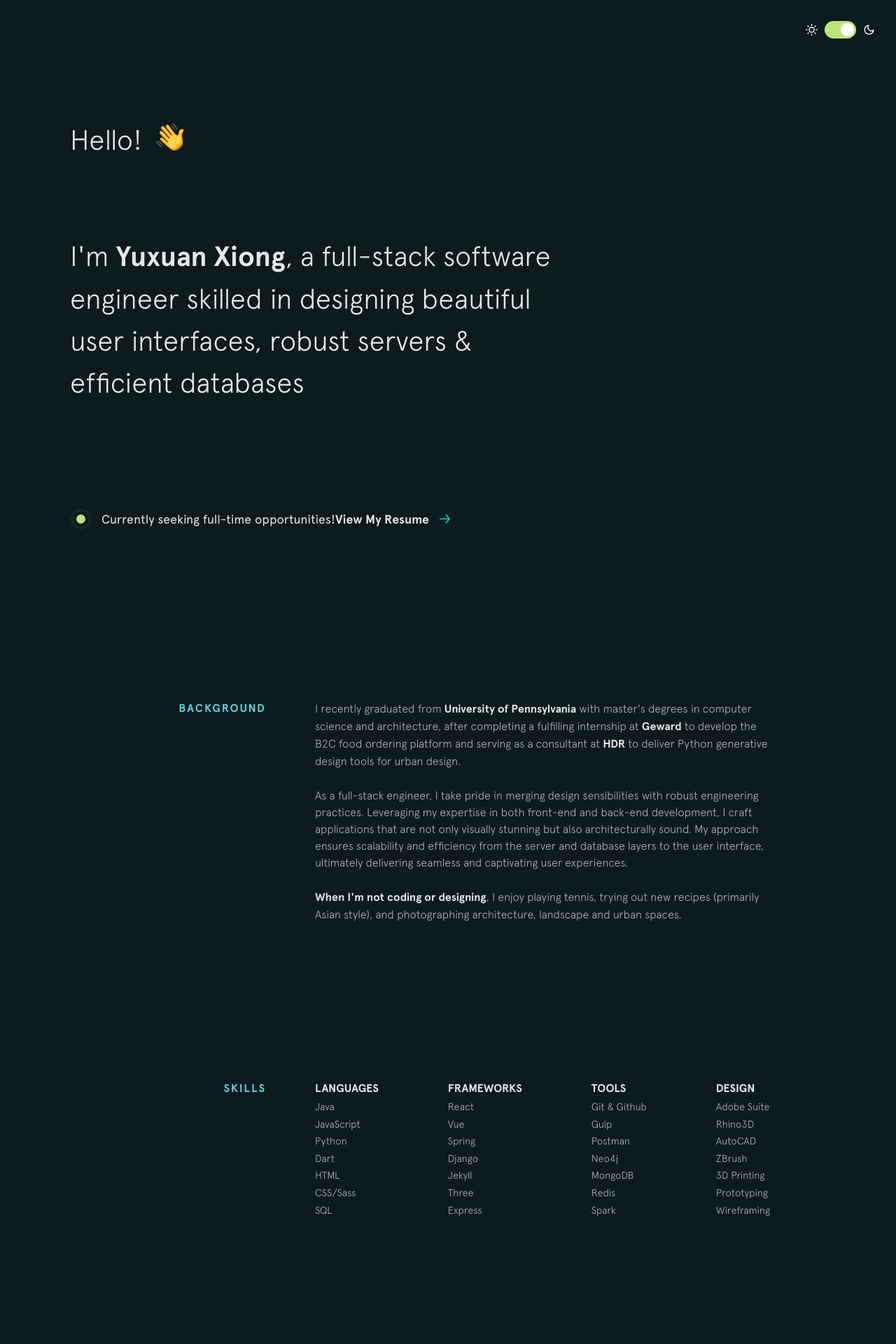
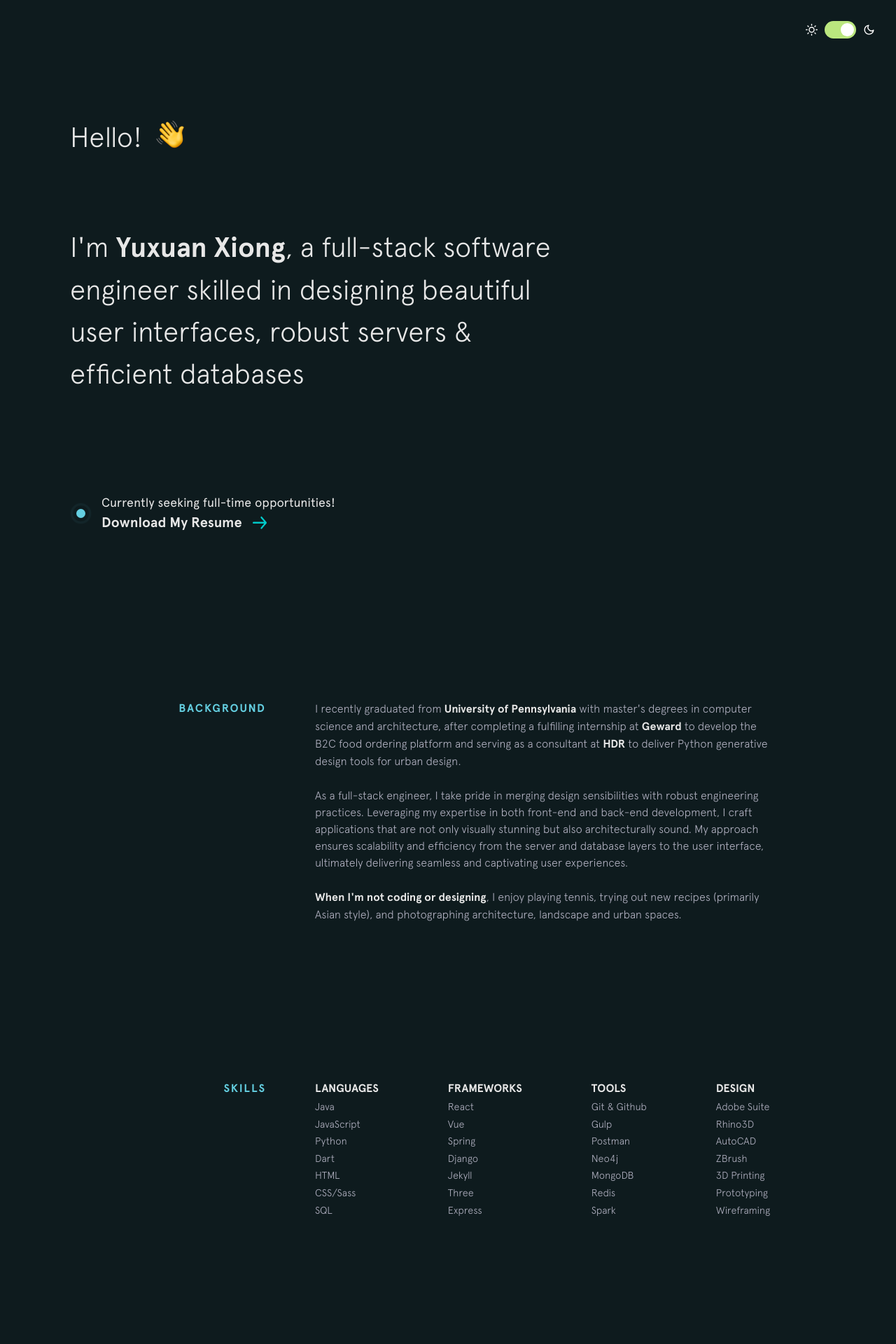
Before and after one commit to Gyoxxi/Gyoxxi.github.io, a Jekyll site: the page built from index.html, in a window 1280 px wide. Shown: the top 1920 px of the page at 70% size. Built offline with Jekyll 4.4.1, drawn with Linux system fonts in a browser that asks for light colours; nearby versions of some CDN libraries.

Commit message:
updated resume link format

```diff
--- a/_includes/employment-status.html
+++ b/_includes/employment-status.html
@@ -3,6 +3,9 @@
     <div class="status__light__ring"></div>
     <div class="status__light__led"></div>
   </div>
-  <div class="status__message">Currently seeking full-time opportunities!</div>
-  <a href="{{site.resume}}" target="_blank" class="arrow-link">View My Resume</a>
+  <div class="status__message">
+    <span>Currently seeking full-time opportunities!</span>
+    <br>
+    <a href="{{site.resume}}" target="_blank" class="arrow-link">Download My Resume</a>
+  </div>
 </div>
--- a/_scss/partials/_employment-status.scss
+++ b/_scss/partials/_employment-status.scss
@@ -18,7 +18,7 @@
       animation: pulsate 2s ease-out;
       animation-iteration-count: infinite;
       opacity: 0;
-      border: 3px solid $green;
+      border: 3px solid $aoi;
       border-radius: 30px;
     }
 
@@ -40,7 +40,7 @@
       position: absolute;
       width: 13px;
       height: 13px;
-      background: $green;
+      background: $aoi;
       border-radius: 100%;
     }
   }
```
Also changed, not shown: _scss/partials/_experience.scss (+0 -7 lines), _scss/partials/_intro.scss (+7 -0 lines), css/main.css, 2 other files.
